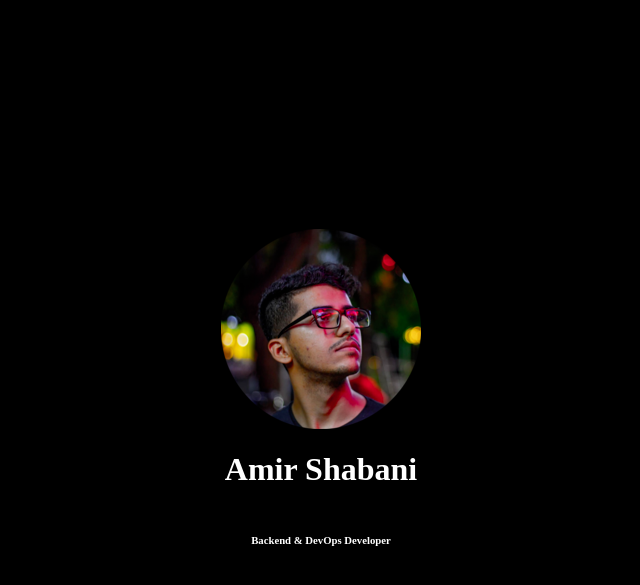
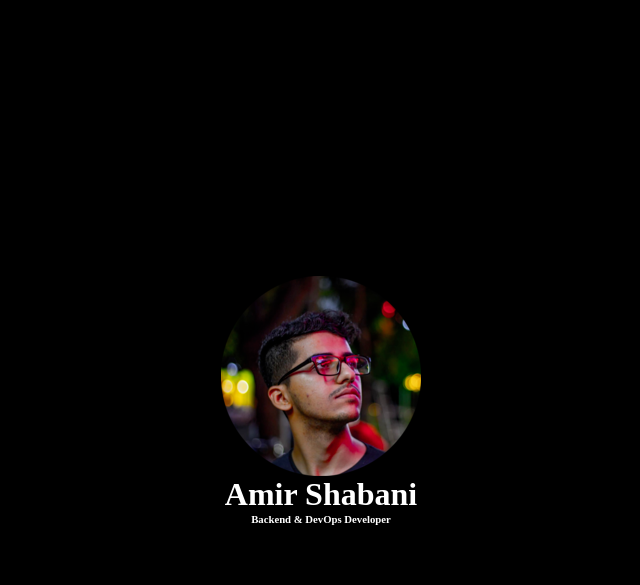
Before and after one commit to amishbni/shabani.dev, a Django app: page / in a window 1280 px wide. Shown: the top 585 px of the page, without its empty margins (319-959 px from the left). Run offline with Django 3.2, Linux system fonts and the light colour scheme.

Commit message:
Remove margin and padding from children of container div

```diff
--- a/src/static/css/home.css
+++ b/src/static/css/home.css
@@ -16,3 +16,8 @@ body {
   align-items: center;
   justify-content: center;
 }
+
+div.container > * {
+  margin: 0px; margin: 0rem;
+  padding: 0px; padding: 0rem;
+}
```
